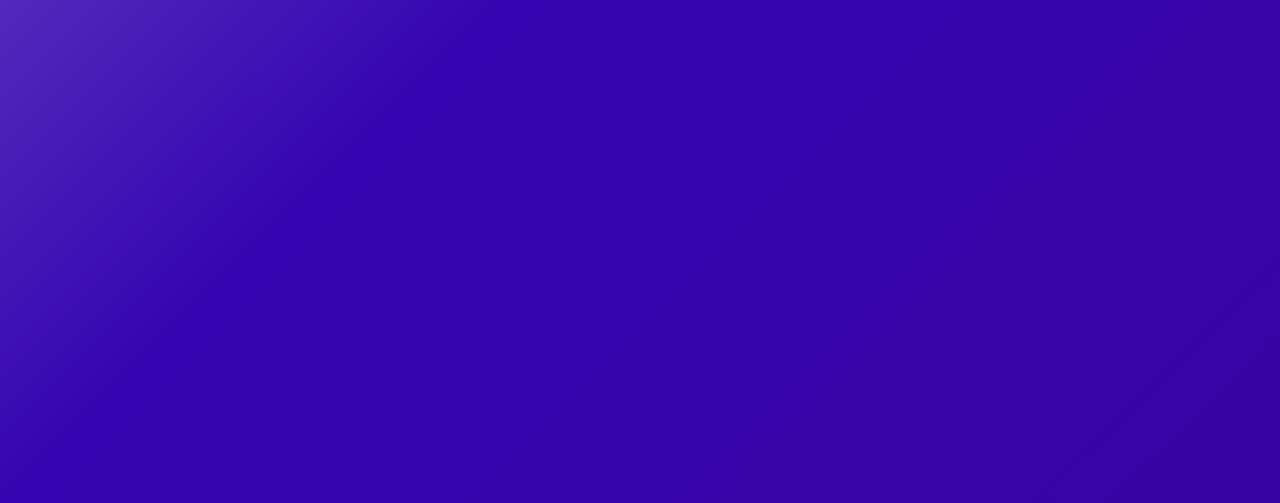
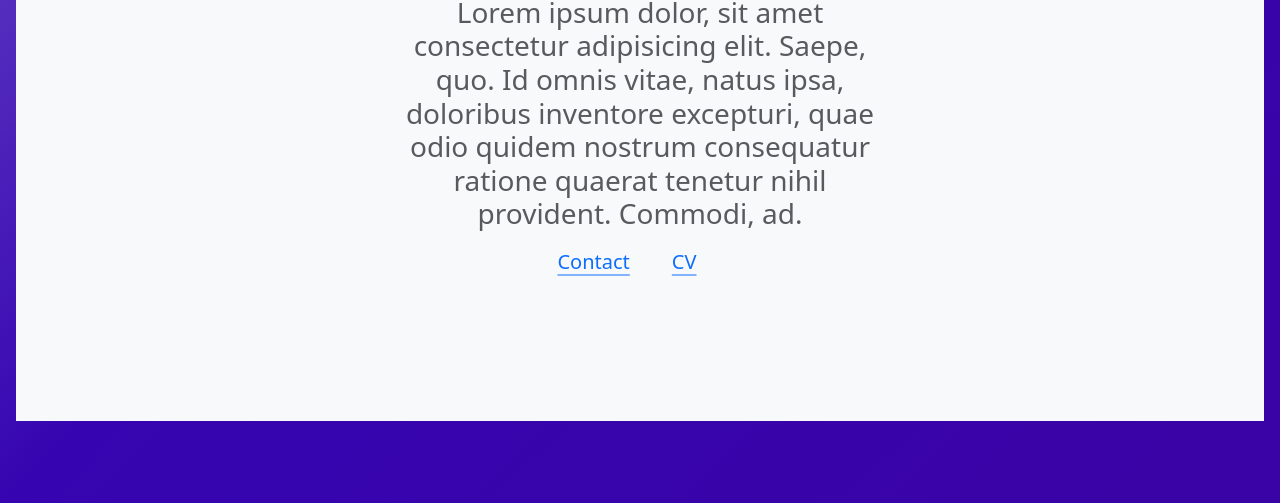
Before and after one commit to zehranurkok/portfolio-website, a website: page index.html in a window 1280 px wide. Shown: the part 307-810 px from the top of the page. Drawn offline with Linux system fonts and the light colour scheme.

Commit message:
files updated

```diff
--- a/index.html
+++ b/index.html
@@ -21,6 +21,24 @@
         </header>
       </div>
     <section id="about"></section>
+    <div class="position-relative overflow-hidden p-3 p-md-5 m-md-3 text-center bg-body-tertiary">
+        <div class="col-md-6 p-lg-5 mx-auto my-5">
+          <h1 class="display-3 fw-bold">Zehra Nur Kök</h1>
+          <h3 class="fw-normal text-muted mb-3">Lorem ipsum dolor, sit amet consectetur adipisicing elit. Saepe, quo. Id omnis vitae, natus ipsa, doloribus inventore excepturi, quae odio quidem nostrum consequatur ratione quaerat tenetur nihil provident. Commodi, ad.</h3>
+          <div class="d-flex gap-3 justify-content-center lead fw-normal">
+            <a class="icon-link" href="#">
+              Contact
+              <svg class="bi"><use xlink:href="#chevron-right"></use></svg>
+            </a>
+            <a class="icon-link" href="#">
+              CV
+              <svg class="bi"><use xlink:href="#chevron-right"></use></svg>
+            </a>
+          </div>
+        </div>
+        <div class="product-device shadow-sm d-none d-md-block"></div>
+        <div class="product-device product-device-2 shadow-sm d-none d-md-block"></div>
+      </div>
     <section id="projects"></section>
     <section id="tech"></section>
     <section id="books"></section>
--- a/styles/style.scss
+++ b/styles/style.scss
@@ -5,8 +5,8 @@ $color2: #3e0096;
 $color3: #3605b1;
 $color4: #b3a3d8;
 $color5: #ffffff;
-$color6: #dbcaf2;
-$color7: #b6b7e9;
+$color6: #e2e5f5;
+$color7: #b7b6e9;
 $color8: #9c9aa1;
 $color9: #e1d9f61b;
 
```
Also changed, not shown: styles/style.css.
